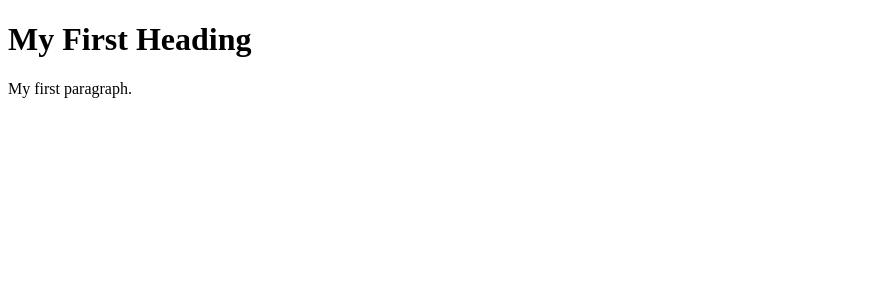
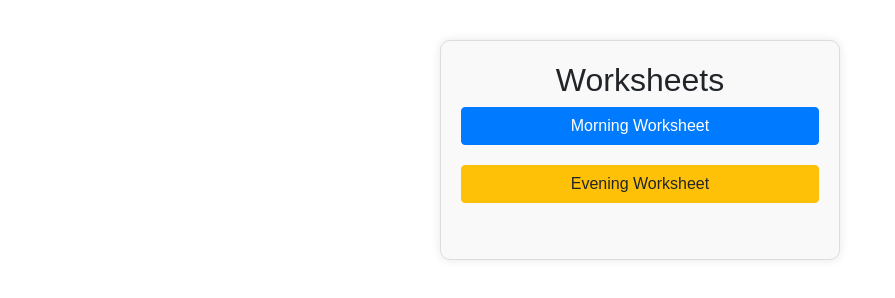
Before and after one commit to jogendar/Frostywavecafe, a plain HTML site: page index.html in a window 1280 px wide. Shown: the whole page, without its empty margins (0-895 px from the left). Drawn offline with nearby package versions, Linux system fonts and the light colour scheme.

Commit message:
Update index.html

```diff
--- a/index.html
+++ b/index.html
@@ -1,9 +1,62 @@
 <!DOCTYPE html>
 <html>
+
+<head>
+    <meta charset="UTF-8">
+    <meta name="viewport" content="width=device-width, initial-scale=1.0">
+    <link rel="stylesheet" href="https://cdn.jsdelivr.net/npm/bootstrap@4.0.0/dist/css/bootstrap.min.css"
+        integrity="sha384-Gn5384xqQ1aoWXA+058RXPxPg6fy4IWvTNh0E263XmFcJlSAwiGgFAW/dAiS6JXm" crossorigin="anonymous">
+    <style>
+        body {
+            font-family: Arial, sans-serif;
+        }
+
+        .container {
+            max-width: 400px;
+            margin: 40px auto;
+            padding: 20px;
+            background-color: #f9f9f9;
+            border: 1px solid #ddd;
+            border-radius: 10px;
+            box-shadow: 0 0 10px rgba(0, 0, 0, 0.1);
+        }
+
+        .btn {
+            width: 100%;
+            margin-bottom: 20px;
+        }
+    </style>
+</head>
+
 <body>
+    <div class="container text-center">
+        <h2>Worksheets</h2>
+        <button class="btn btn-primary" onclick="morningWorksheet()">Morning Worksheet</button>
+        <button class="btn btn-warning" onclick="eveningWorksheet()">Evening Worksheet</button>
+        <p id="demo"></p>
+    </div>
 
-<h1>My First Heading</h1>
-<p>My first paragraph.</p>
+    <script>
+        function morningWorksheet() {
+            var today = new Date();
+            var day = today.getDay();
+            if (day === 0) {
+                window.location.replace("https://docs.google.com/forms/d/e/1FAIpQLSe01RN15-2AIQM-BSs0PGvmlho6zN2rUKeDCise6U-JRPv1nA/viewform?usp=sharing");
+            } else {
+                document.getElementById("demo").innerHTML = "Worksheets are only available on Mondays.";
+            }
+        }
 
+        function eveningWorksheet() {
+            var today = new Date();
+            var day = today.getDay();
+            if (day === 0) {
+                window.location.replace("https://docs.google.com/forms/d/e/1FAIpQLSforpmUwL8G5x9EorlDd6twIaUUUz6LhH8oJkc30vVC5muy_A/viewform?usp=sharing");
+            } else {
+                document.getElementById("demo").innerHTML = "Worksheets are only available on Mondays.";
+            }
+        }
+    </script>
 </body>
+
 </html>
```
